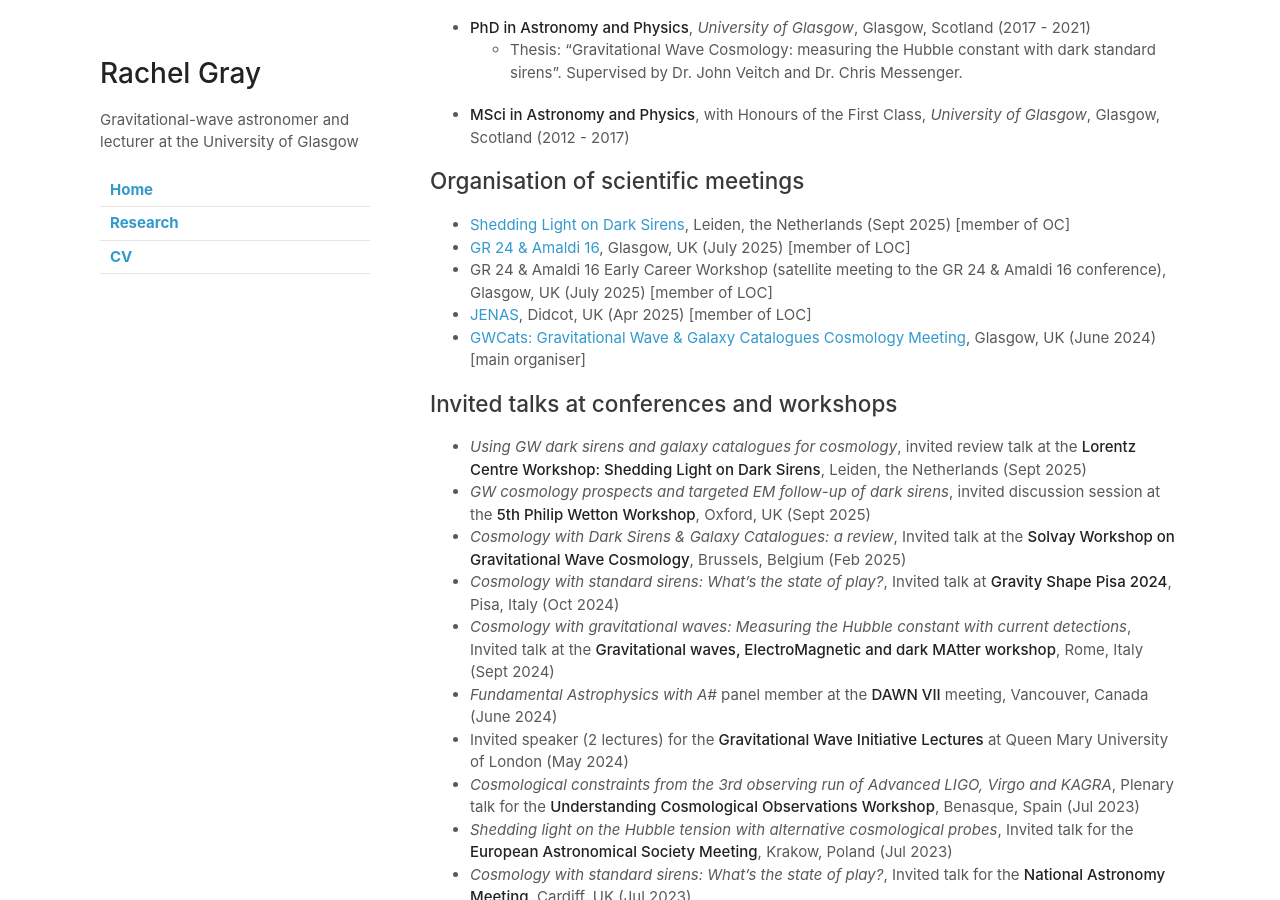
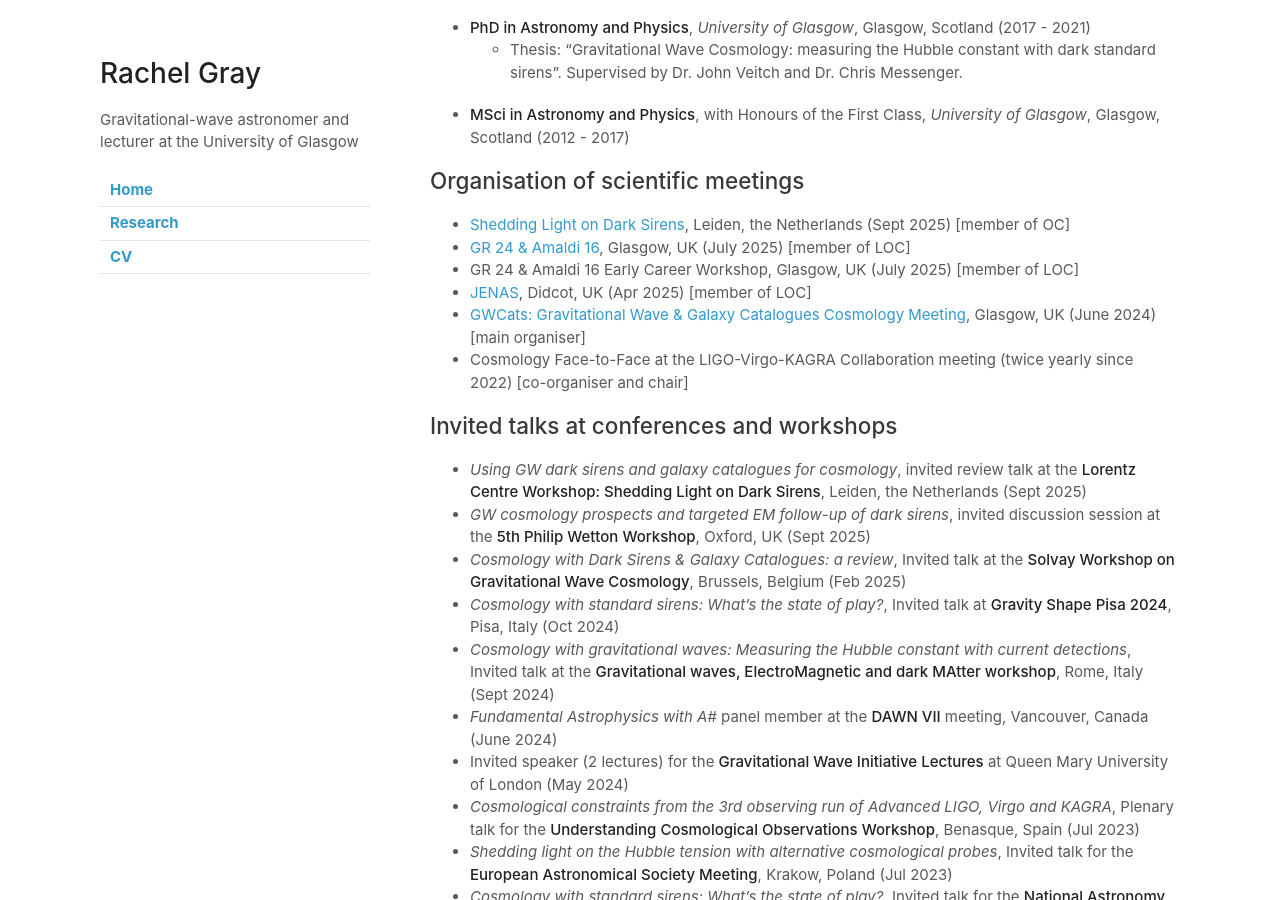
Before and after one commit to rachelmgray/rachelmgray.github.io, a Jekyll site: the page built from cv.md, in a window 1280 px wide and 900 px high, scrolled down 379 px. Built offline with Jekyll 4.4.1, drawn with Linux system fonts in a browser that asks for light colours; our own code applies the rules of GitHub Pages for plain Markdown files.

Commit message:
update cv

```diff
--- a/cv.md
+++ b/cv.md
@@ -15,9 +15,10 @@ I am a lecturer at the University of Glasgow, specialising in constraining cosmo
 ## Organisation of scientific meetings
 - [Shedding Light on Dark Sirens](https://www.lorentzcenter.nl/shedding-light-on-dark-sirens.html), Leiden, the Netherlands (Sept 2025) [member of OC]
 - [GR 24 & Amaldi 16](https://iop.eventsair.com/gr24-amaldi16/), Glasgow, UK (July 2025) [member of LOC]
-- GR 24 & Amaldi 16 Early Career Workshop (satellite meeting to the GR 24 & Amaldi 16 conference), Glasgow, UK (July 2025) [member of LOC]
+- GR 24 & Amaldi 16 Early Career Workshop, Glasgow, UK (July 2025) [member of LOC]
 - [JENAS](https://indico.cern.ch/event/1440480/), Didcot, UK (Apr 2025) [member of LOC]
 - [GWCats: Gravitational Wave & Galaxy Catalogues Cosmology Meeting](https://indico.in2p3.fr/event/33026/), Glasgow, UK (June 2024) [main organiser]
+- Cosmology Face-to-Face at the LIGO-Virgo-KAGRA Collaboration meeting (twice yearly since 2022) [co-organiser and chair]
 
 ## Invited talks at conferences and workshops
 - *Using GW dark sirens and galaxy catalogues for cosmology*, invited review talk at the **Lorentz Centre Workshop: Shedding Light on Dark Sirens**, Leiden, the Netherlands (Sept 2025)
```
